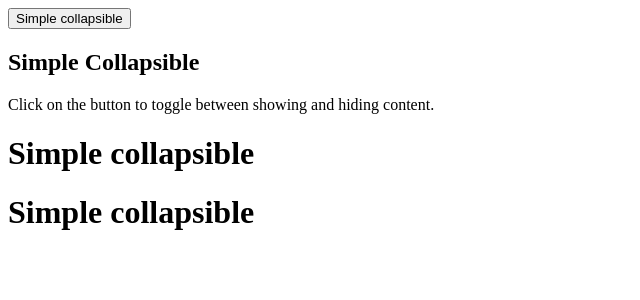
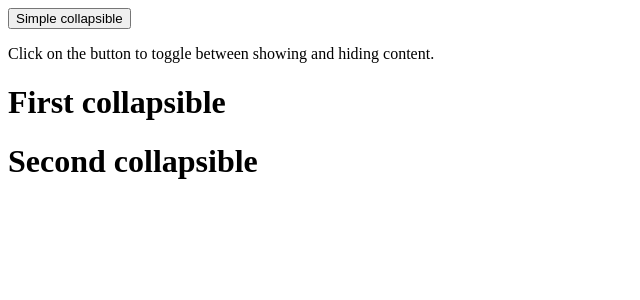
Before and after one commit to oliviaguest/oliviaguest.github.io, a Jekyll site: the page test.html, which Jekyll copies as it is, in a window 1280 px wide. Shown: the top 300 px of the page, without its empty margins (0-640 px from the left). Built offline with Jekyll 4.4.1, drawn with Linux system fonts in a browser that asks for light colours; nearby versions of some CDN libraries.

Commit message:
Update test.html

```diff
--- a/test.html
+++ b/test.html
@@ -250,16 +250,15 @@
   <button type="button" class="btn btn-info" data-toggle="collapse" data-target="#demo">Simple collapsible</button>
 
 
-  <h2>Simple Collapsible</h2>
   <p>Click on the button to toggle between showing and hiding content.</p>
-  <h1 type="button" class="btn btn-info" data-toggle="collapse" data-target="#demo">Simple collapsible</h1>
+  <h1 type="button" class="btn btn-info" data-toggle="collapse" data-target="#demo">First collapsible</h1>
   <div id="demo" class="collapse">
     Lorem ipsum dolor sit amet, consectetur adipisicing elit,
     sed do eiusmod tempor incididunt ut labore et dolore magna aliqua. Ut enim ad minim veniam,
     quis nostrud exercitation ullamco laboris nisi ut aliquip ex ea commodo consequat.
   </div>
 
-  <h1 type="button" class="btn btn-info" data-toggle="collapse" data-target="#demo2">Simple collapsible</h1>
+  <h1 type="button" class="btn btn-info" data-toggle="collapse" data-target="#demo2">Second collapsible</h1>
   <div id="demo2" class="collapse">
     Lorem ipsum dolor sit amet, consectetur adipisicing elit,
     sed do eiusmod tempor incididunt ut labore et dolore magna aliqua. Ut enim ad minim veniam,
```
